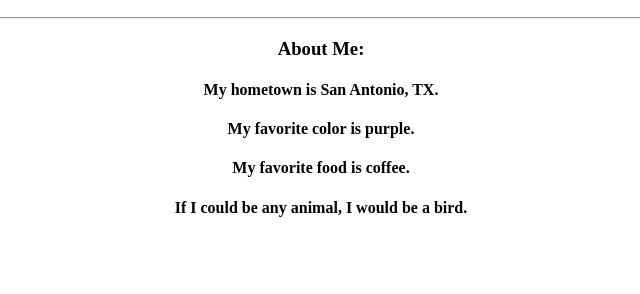
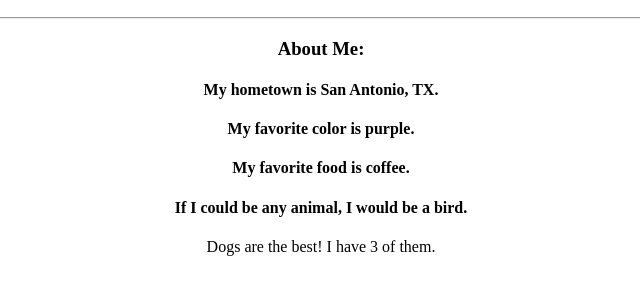
Before and after one commit to lmacsapp0130/my-first-repo, a plain HTML site: page index.html in a window 1280 px wide. Shown: the part 110-404 px from the top of the page, without its empty margins (319-959 px from the left). Drawn offline with Linux system fonts and the light colour scheme.

Commit message:
Adding new placeholder text

```diff
--- a/index.html
+++ b/index.html
@@ -15,6 +15,7 @@
 					<h4>My favorite color is purple.</h4>
 					<h4>My favorite food is coffee.</h4>
 					<h4>If I could be any animal, I would be a bird.</h4>
+                    <p>Dogs are the best! I have 3 of them.</p>
 			</div>
 		  </body>
 		</html>
```
